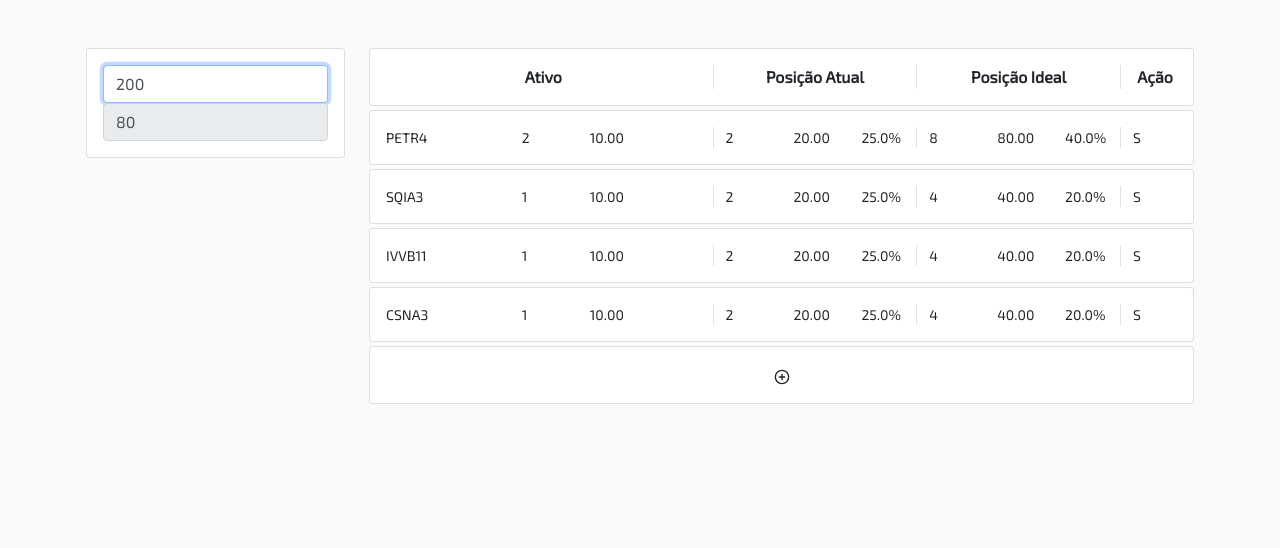
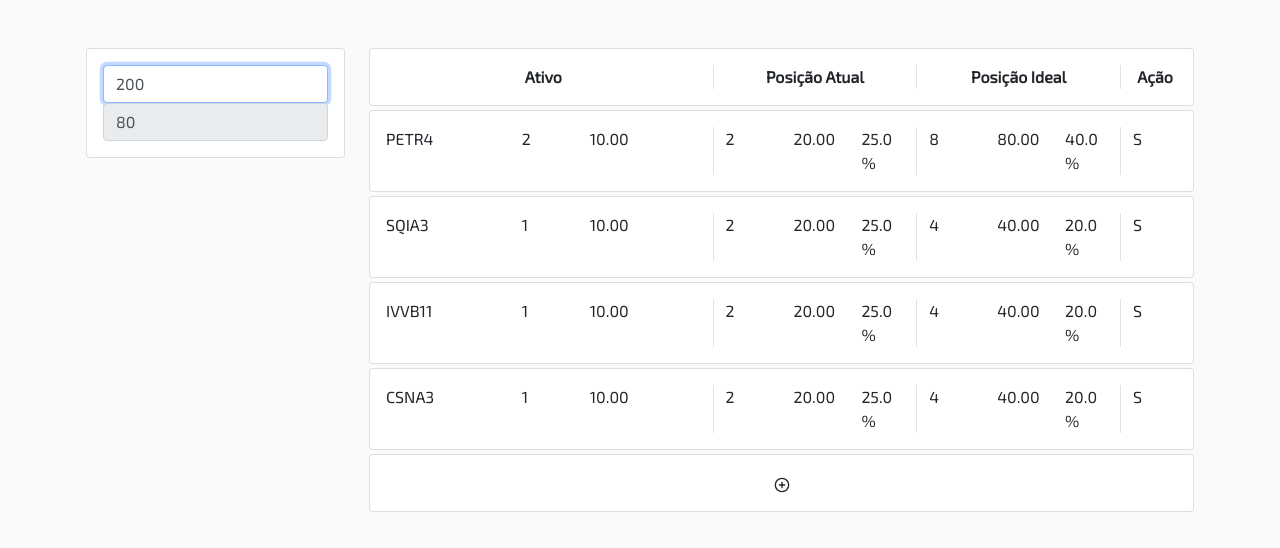
Before and after one commit to danjsillva/planilhapit-web, a React (Create React App) app: page / in a window 1280 px wide. Shown: the top 548 px of the page. Built offline with nearby package versions, Linux system fonts and the light colour scheme; the HTML template or start-up script is replaced by a standard one.

Commit message:
fix: corrigido tamanho da fonte na tabela

```diff
--- a/src/components/AssetsTable.js
+++ b/src/components/AssetsTable.js
@@ -49,16 +49,16 @@
             {acoes.map(acao => (
                 <div key={acao.nome} className="card card-body pointer mt-1">
                     <div className="row">
-                        <small className="col-2">{handleGetAcao(acao.nome).nome}</small>
-                        <small className="col-1">{handleGetAcao(acao.nome).nota}</small>
-                        <small className="col-2 border-right">{handleGetAcao(acao.nome).preco}</small>
-                        <small className="col-1">{handleGetAcao(acao.nome).quantAtual}</small>
-                        <small className="col-1">{handleGetAcao(acao.nome).totalAtual}</small>
-                        <small className="col-1 border-right">{handleGetAcao(acao.nome).percentAtual}%</small>
-                        <small className="col-1">{handleGetAcao(acao.nome).quantIdeal}</small>
-                        <small className="col-1">{handleGetAcao(acao.nome).totalIdeal}</small>
-                        <small className="col-1 border-right">{handleGetAcao(acao.nome).percentIdeal}%</small>
-                        <small className="col-1">{handleGetAcao(acao.nome).status}</small>
+                        <div className="col-2">{handleGetAcao(acao.nome).nome}</div>
+                        <div className="col-1">{handleGetAcao(acao.nome).nota}</div>
+                        <div className="col-2 border-right">{handleGetAcao(acao.nome).preco}</div>
+                        <div className="col-1">{handleGetAcao(acao.nome).quantAtual}</div>
+                        <div className="col-1">{handleGetAcao(acao.nome).totalAtual}</div>
+                        <div className="col-1 border-right">{handleGetAcao(acao.nome).percentAtual}%</div>
+                        <div className="col-1">{handleGetAcao(acao.nome).quantIdeal}</div>
+                        <div className="col-1">{handleGetAcao(acao.nome).totalIdeal}</div>
+                        <div className="col-1 border-right">{handleGetAcao(acao.nome).percentIdeal}%</div>
+                        <div className="col-1">{handleGetAcao(acao.nome).status}</div>
                     </div>
                 </div>
             ))}
```
